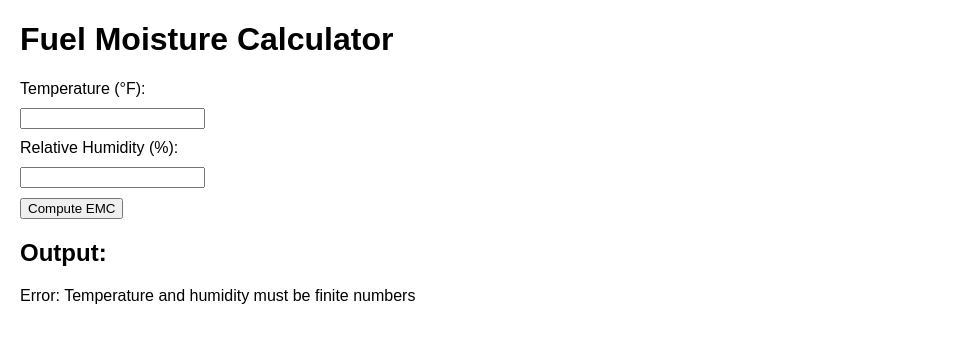
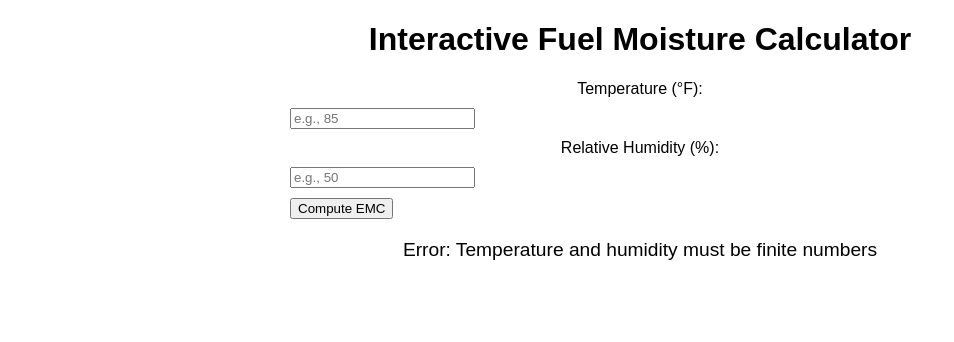
Before and after one commit to jamesdcochran-oss/fuel-moisture-calculator, a website: page index.html in a window 1280 px wide. Both pictures are taken after a click on the button "Compute EMC". Shown: the whole page, without its empty margins (0-954 px from the left). Drawn offline with Linux system fonts and the light colour scheme.

Commit message:
Updated index.html with interactive web application for EMC computation.

```diff
--- a/index.html
+++ b/index.html
@@ -3,44 +3,53 @@
 <head>
     <meta charset="UTF-8">
     <meta name="viewport" content="width=device-width, initial-scale=1.0">
-    <title>Fuel Moisture Calculator</title>
+    <title>Interactive Fuel Moisture Calculator</title>
     <script src="fuel-moisture-calculator.js"></script>
     <style>
         body {
             font-family: Arial, sans-serif;
-            margin: 20px;
+            margin: 20px auto;
+            max-width: 700px;
+            text-align: center;
         }
-        label, button {
+        label, input, button {
             margin: 10px 0;
             display: block;
+        }
+        .output {
+            margin-top: 20px;
+            font-size: 1.2em;
         }
     </style>
 </head>
 <body>
-    <h1>Fuel Moisture Calculator</h1>
-    <form id="fuel-form">
+    <h1>Interactive Fuel Moisture Calculator</h1>
+    <form id="fuelForm">
         <label for="temp">Temperature (°F):</label>
-        <input type="number" id="temp" required>
+        <input type="number" id="temp" placeholder="e.g., 85" required />
 
         <label for="rh">Relative Humidity (%):</label>
-        <input type="number" id="rh" required>
+        <input type="number" id="rh" placeholder="e.g., 50" required />
 
-        <button type="button" id="computeEmcButton">Compute EMC</button>
+        <button type="button" id="calculateButton">Compute EMC</button>
     </form>
 
-    <h2>Output:</h2>
-    <p id="output"></p>
+    <div class="output">
+        <p id="resultOutput"></p>
+    </div>
 
     <script>
-        document.getElementById("computeEmcButton").addEventListener("click", () => {
+        // Button event listener
+        document.getElementById("calculateButton").addEventListener("click", () => {
             const temp = parseFloat(document.getElementById("temp").value);
             const rh = parseFloat(document.getElementById("rh").value);
 
             try {
+                // Use the library to compute EMC
                 const emc = FuelMoistureCalculator.computeEMC(temp, rh);
-                document.getElementById("output").textContent = `Equilibrium Moisture Content: ${emc}%`;
+                document.getElementById("resultOutput").textContent = `Equilibrium Moisture Content (EMC): ${emc}%`;
             } catch (error) {
-                document.getElementById("output").textContent = `Error: ${error.message}`;
+                document.getElementById("resultOutput").textContent = `Error: ${error.message}`;
             }
         });
     </script>
```
